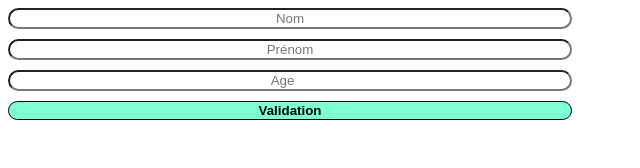
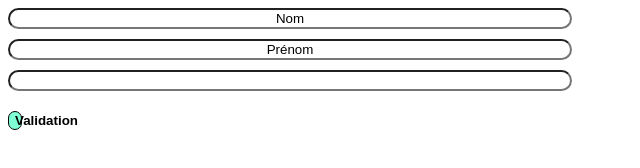
Before and after one commit to MathScic/JS-Exercice-Base, a plain HTML site: page exercice-JS-Base--main/exercice-JS-Base--main/Index.html in a window 1280 px wide. Shown: the whole page, without its empty margins (0-640 px from the left). Drawn offline with Linux system fonts and the light colour scheme.

Commit message:
Modif conseille mentor

```diff
--- /dev/null
+++ b/exercice-JS-Base--main/exercice-JS-Base--main/Index.css
@@ -0,0 +1,36 @@
+
+.btn-1 {
+    border-radius: 20px;
+    border: 1px solid;
+    margin-top: 10px;
+    margin-right: 700px;
+    background-color: aquamarine;
+    font-weight: 700;
+}
+
+.btn-2 {
+    background: red;
+    color: aliceblue;
+}
+
+.sous_presentation {
+    display: flex;
+    flex-direction: column;
+    margin-right: 700px;
+    text-align: center;
+    gap: 10px;
+}
+
+.sous_presentation input {
+    border-radius: 20px;
+    text-align: center;
+}
+
+.presentation {
+    display: flex;
+    flex-direction: column;
+}
+
+.nom, .prenom {
+
+}
--- a/Index.html
+++ b/exercice-JS-Base--main/exercice-JS-Base--main/Index.html
@@ -9,13 +9,13 @@
   <body>
     <div class="presentation">
       <div class="sous_presentation">
-        <input type="text" placeholder="Nom" />
-        <input type="text" placeholder="Prénom" />
-        <input type="number" placeholder="Age" />
+        <input type="text" value="Nom" id="nom" />
+        <input type="text" value="Prénom" id="prenom" />
+        <input type="number" value="Age" />
+        <button class="btn-1">Validation</button>
       </div>
-
-      <button class="btn-1">Validation</button>
     </div>
+    <div class="nom_prenom"></div>
 
     <script src="Index.js"></script>
   </body>
--- /dev/null
+++ b/exercice-JS-Base--main/exercice-JS-Base--main/Index.js
@@ -0,0 +1,11 @@
+const validation = document.querySelector("btn-1");
+
+validation.addEventListener("click", () => {
+  console.log("click");
+  colorChange();
+});
+
+function colorChange() {
+  const nom = document.querySelector("input[placeholder=Nom]");
+  const prenom = document.querySelector("input[placeholder=Prénom]");
+}
```
Also changed, not shown: exercice-JS-Base--main/Index.js (+9 -7 lines).
